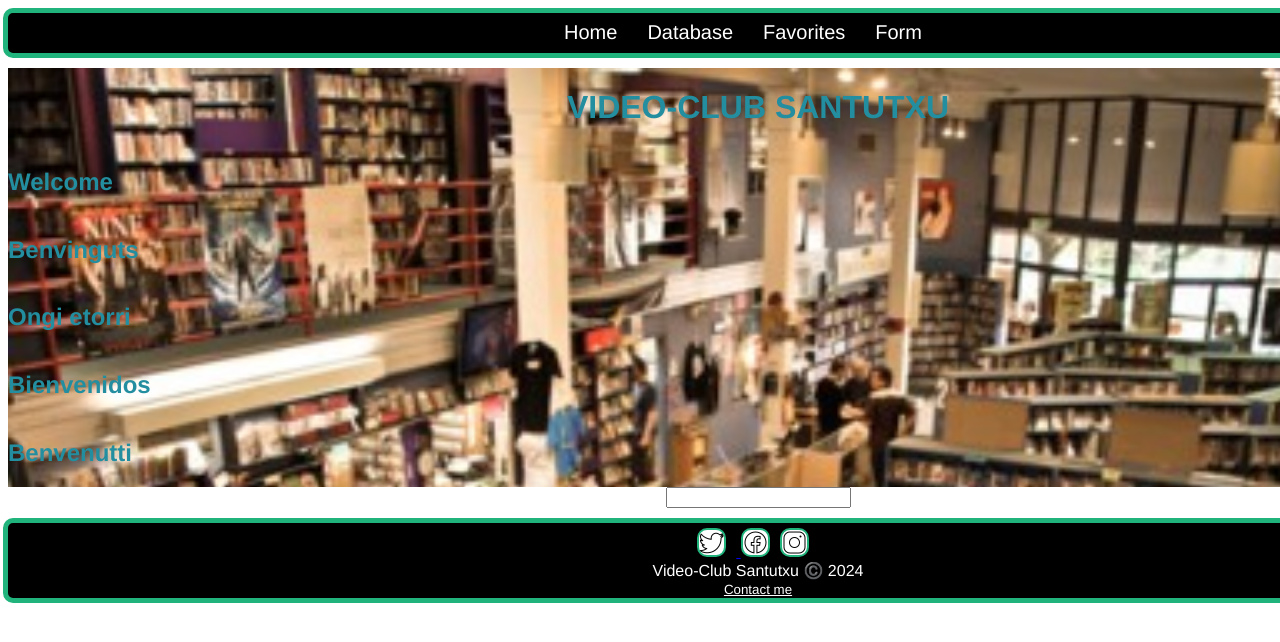
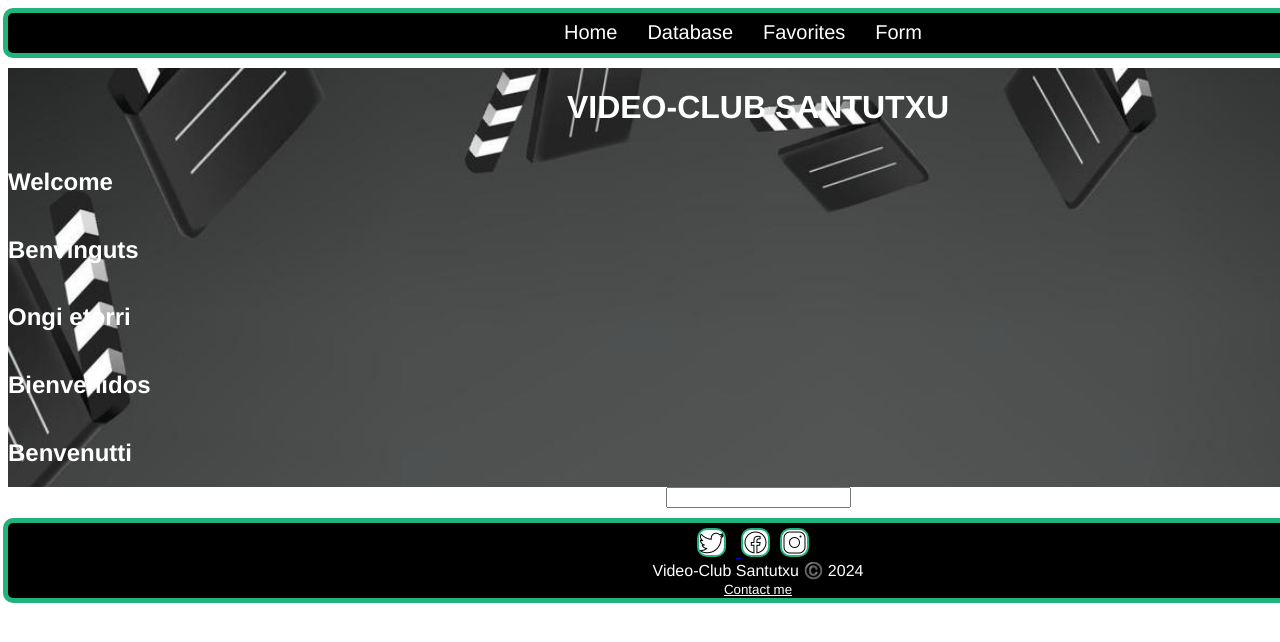
Before and after one commit to Saymar567/Movie-app, a React (Vite) app: page / in a window 1280 px wide. Shown: the top 642 px of the page. Built offline with nearby package versions, Linux system fonts and the light colour scheme; the HTML template or start-up script is replaced by a standard one.

Commit message:
fourth-day-seventh-commit

```diff
--- a/src/Pages/MoviesPage.jsx
+++ b/src/Pages/MoviesPage.jsx
@@ -50,7 +50,7 @@ const MoviesPage = ({ movies, setMovies }) => {
             const data = await response.json();
             setApiMovies(data.results)
             setSupabaseMovies(userMovies)
-            setMovies([...userMovies, ...data.results])
+            setMovies([ ...data.results, ...userMovies])
 
         } catch (error) { console.log("The end", error) }
     }
@@ -64,7 +64,7 @@ const MoviesPage = ({ movies, setMovies }) => {
         <>
         <div className="section-card">
             {supabaseMovies.map((movie) => {
-                return (
+                return Number(q)=== 1 && (
                     <Link  to={`/movies/details/${movie.id}`}>
                    <div key={movie.id}>
 
--- a/src/Styles/App.css
+++ b/src/Styles/App.css
@@ -41,19 +41,20 @@ transition: 0.3s;
     justify-content: center;
     flex-direction: column;
     width:100%;
-    background-image: url("/src/Images/videoclub.jpg");
+    background-image: url("/src/Images/cinema-wallpaper.jpg");
   background-size: cover;
+  background-repeat: no-repeat;
 }
 .homepage h1 {
     display: flex;
     justify-content: center;
-    color: rgb(35, 142, 159);
+    color: rgb(254, 255, 255);
 
 }
 .homepage h2 {
     display: flex;
     flex-direction: row;
-    color: rgb(35, 142, 159);
+    color: rgb(255, 255, 255);
 }
 .section-card{
         display: flex;
```
Also changed, not shown: src/Images/cinema-wallpaper.jpg (added). Lines whose indentation alone changed are shown as unchanged.
